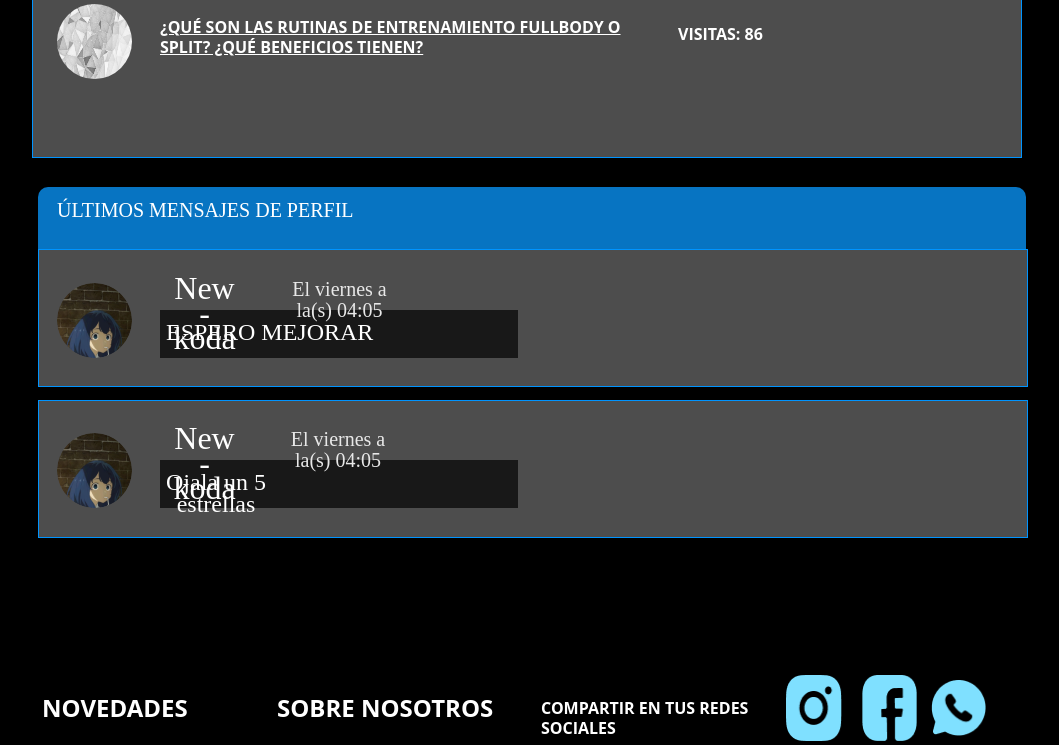
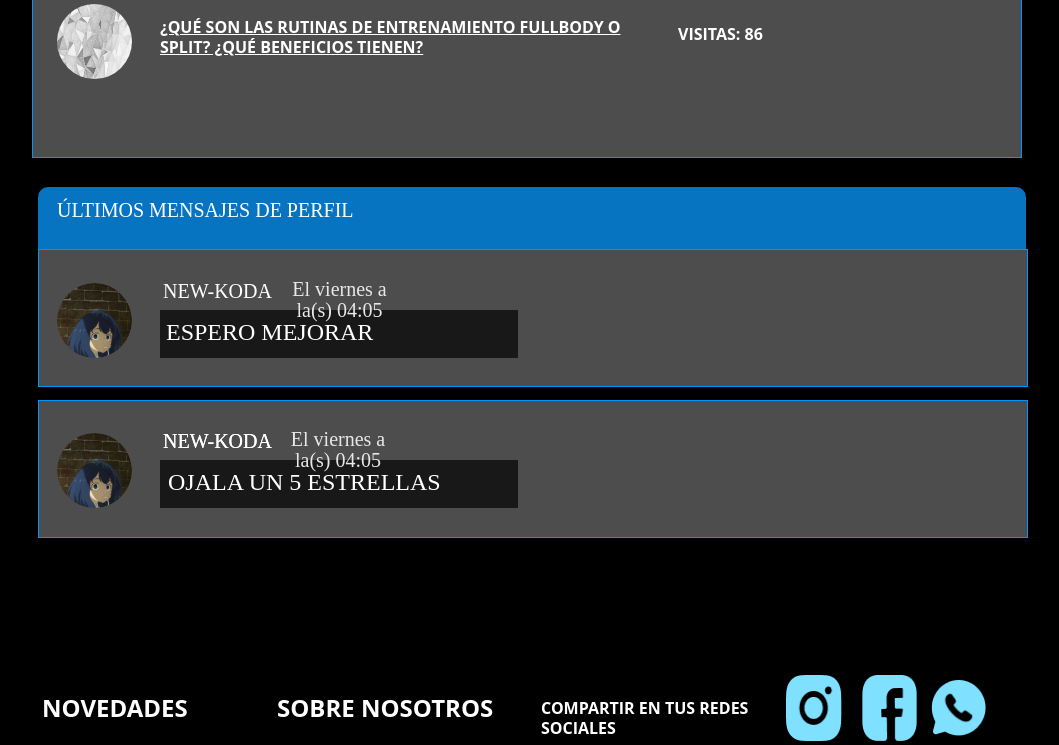
Before and after one commit to NewKoda/Trabajo, a PHP site: page /Novedades_con_login.html in a window 1280 px wide; the page is wider, and only the part inside the window is pictured. Shown: the part 862-1607 px from the top of that part, without its empty margins (102-1161 px from the left). Run offline with PHP 8.4, Linux system fonts and the light colour scheme.

Commit message:
Mas cambios para main.css

```diff
--- a/Main.css
+++ b/Main.css
@@ -392,3 +392,59 @@ line-height: 20px;
     white-space: nowrap; /* Mantener el texto en una sola línea */
     word-wrap: break-word; /* Ajustar palabras largas si es necesario */
 }
+
+.texto-ojala-estrellas {
+    width: 106px; /* Ancho del contenedor */
+    height: 24px; /* Altura del contenedor */
+    left: 270px; /* Posición izquierda */
+    top: 1334px; /* Posición superior */
+    position: absolute; /* Posicionamiento absoluto */
+    text-align: center; /* Alinear texto al centro */
+    color: white; /* Color del texto */
+    font-size: 24px; /* Tamaño de la fuente */
+    font-family: 'Just Another Hand'; /* Fuente personalizada */
+    font-weight: 400; /* Peso de la fuente */
+    text-transform: uppercase; /* Transformar a mayúsculas */
+    line-height: 20px; /* Altura de línea */
+    white-space: nowrap; /* Mantener el texto en una sola línea */
+    word-wrap: break-word; /* Ajustar palabras largas si es necesario */
+}
+
+
+.texto-new-koda {
+    width: 67px; /* Ancho del contenedor */
+    height: 25px; /* Altura del contenedor */
+    left: 286px; /* Posición izquierda */
+    top: 1290px; /* Posición superior */
+    position: absolute; /* Posicionamiento absoluto */
+    justify-content: center; /* Centrar contenido horizontalmente */
+    align-items: center; /* Centrar contenido verticalmente */
+    display: inline-flex; /* Usar flexbox para alinear elementos */
+    text-align: center; /* Alinear texto al centro */
+    color: white; /* Color del texto */
+    font-size: 20px; /* Tamaño de la fuente */
+    font-family: 'Just Another Hand'; /* Fuente personalizada */
+    font-weight: 400; /* Peso de la fuente */
+    line-height: 20px; /* Altura de línea */
+    white-space: nowrap; /* Mantener el texto en una sola línea */
+    word-wrap: break-word; /* Ajustar palabras largas si es necesario */
+}
+
+.texto-koda {
+    width: 67px; /* Ancho del contenedor */
+    height: 25px; /* Altura del contenedor */
+    left: 286px; /* Posición izquierda */
+    top: 1140px; /* Posición superior */
+    position: absolute; /* Posicionamiento absoluto */
+    justify-content: center; /* Centrar contenido horizontalmente */
+    align-items: center; /* Centrar contenido verticalmente */
+    display: inline-flex; /* Usar flexbox para alinear elementos */
+    text-align: center; /* Alinear texto al centro */
+    color: white; /* Color del texto */
+    font-size: 20px; /* Tamaño de la fuente */
+    font-family: 'Just Another Hand'; /* Fuente personalizada */
+    font-weight: 400; /* Peso de la fuente */
+    line-height: 20px; /* Altura de línea */
+    white-space: nowrap; /* Mantener el texto en una sola línea */
+    word-wrap: break-word; /* Ajustar palabras largas si es necesario */
+}
--- a/Novedades_con_login.html
+++ b/Novedades_con_login.html
@@ -122,7 +122,8 @@
     <div style="width: 358px; height: 48px; left: 262px; top: 1172px; position: absolute; background: #181818"></div>
     <div class="texto-espero-mejorar">ESPERO MEJORAR</div>
 
-    <div style="width: 106px; height: 24px; left: 265px; top: 1334px; position: absolute; text-align: center"><span style="color: white; font-size: 24px; font-family: Just Another Hand; font-weight: 400; text-transform: uppercase; line-height: 20px; word-wrap: break-word">O</span><span style="color: white; font-size: 24px; font-family: Just Another Hand; font-weight: 400; text-transform: lowercase; line-height: 20px; word-wrap: break-word">JALA UN 5 ESTRELLAS</span></div>
+    <div class="texto-ojala-estrellas">OJALA UN 5 ESTRELLAS</div>
+
     <div style="left: 892px; top: 590px; position: absolute; justify-content: flex-start; align-items: center; gap: 9px; display: inline-flex">
         <div style="width: 32px; height: 32px; position: relative"></div>
         <div style="width: 32px; height: 32px; position: relative"></div>
@@ -137,12 +138,9 @@
         <div style="width: 32px; height: 32px; position: relative"></div>
         <div style="width: 32px; height: 32px; position: relative"></div>
     </div>
-    <div style="width: 67px; height: 25px; left: 273px; top: 1290px; position: absolute; justify-content: center; align-items: center; display: inline-flex">
-        <div style="width: 67px; height: 25px; text-align: center"><span style="color: white; font-size: 32px; font-family: Just Another Hand; font-weight: 400; text-transform: uppercase; line-height: 20px; word-wrap: break-word">n</span><span style="color: white; font-size: 32px; font-family: Just Another Hand; font-weight: 400; text-transform: lowercase; line-height: 20px; word-wrap: break-word">ew-koda</span></div>
-    </div>
-    <div style="width: 67px; height: 25px; left: 273px; top: 1140px; position: absolute; justify-content: center; align-items: center; display: inline-flex">
-        <div style="width: 67px; height: 25px; text-align: center"><span style="color: white; font-size: 32px; font-family: Just Another Hand; font-weight: 400; text-transform: uppercase; line-height: 20px; word-wrap: break-word">n</span><span style="color: white; font-size: 32px; font-family: Just Another Hand; font-weight: 400; text-transform: lowercase; line-height: 20px; word-wrap: break-word">ew-koda</span></div>
-    </div>
+    <div class="texto-new-koda">new-koda</div>
+    <div class="texto-koda">NEW-KODA</div>
+
     <div style="width: 122px; height: 24px; left: 379px; top: 1291px; position: absolute; text-align: center"><span style="color: #E8E8E8; font-size: 20px; font-family: Just Another Hand; font-weight: 400; text-transform: uppercase; line-height: 20px; word-wrap: break-word">E</span><span style="color: #E8E8E8; font-size: 20px; font-family: Just Another Hand; font-weight: 400; text-transform: lowercase; line-height: 20px; word-wrap: break-word">l Viernes a la(s) 04:05</span></div>
     <div style="width: 119px; height: 24px; left: 382px; top: 1141px; position: absolute; text-align: center"><span style="color: #E8E8E8; font-size: 20px; font-family: Just Another Hand; font-weight: 400; text-transform: uppercase; line-height: 20px; word-wrap: break-word">E</span><span style="color: #E8E8E8; font-size: 20px; font-family: Just Another Hand; font-weight: 400; text-transform: lowercase; line-height: 20px; word-wrap: break-word">l Viernes a la(s) 04:05</span></div>
     <div style="width: 200px; height: 66px; left: 888px; top: 1537px; position: absolute; justify-content: flex-end; align-items: center; gap: 34.19px; display: inline-flex">
```
